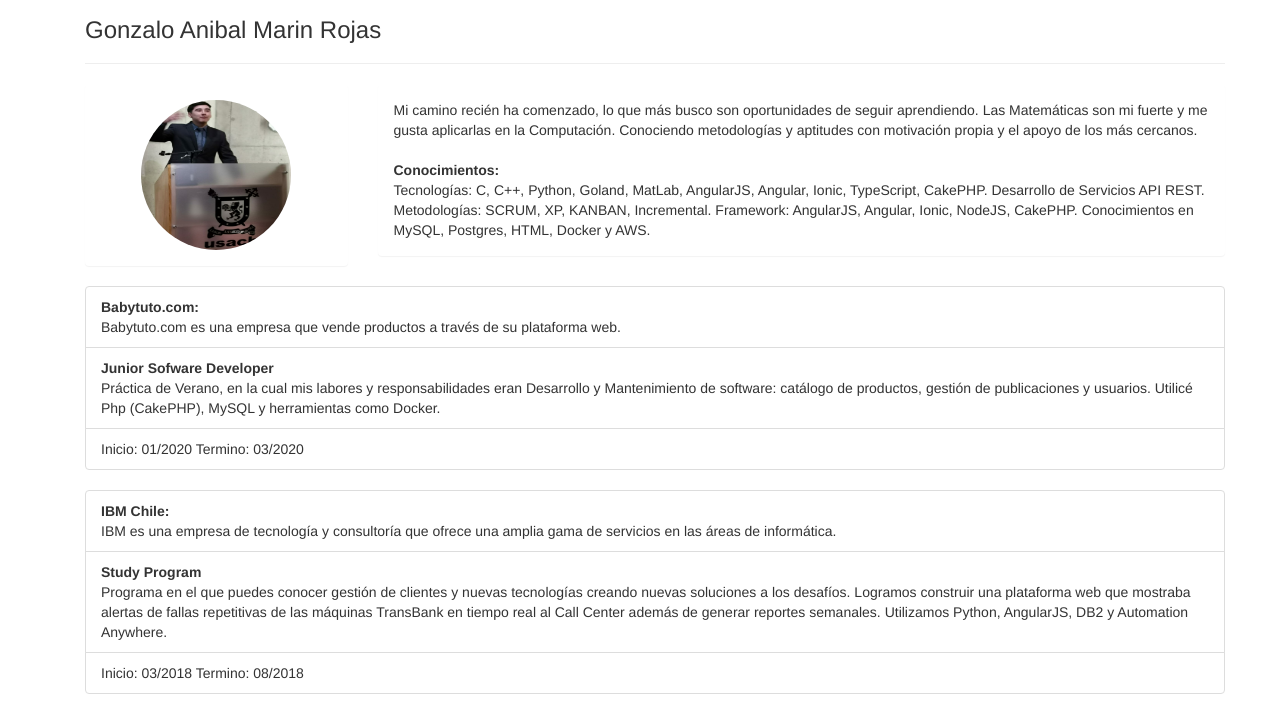
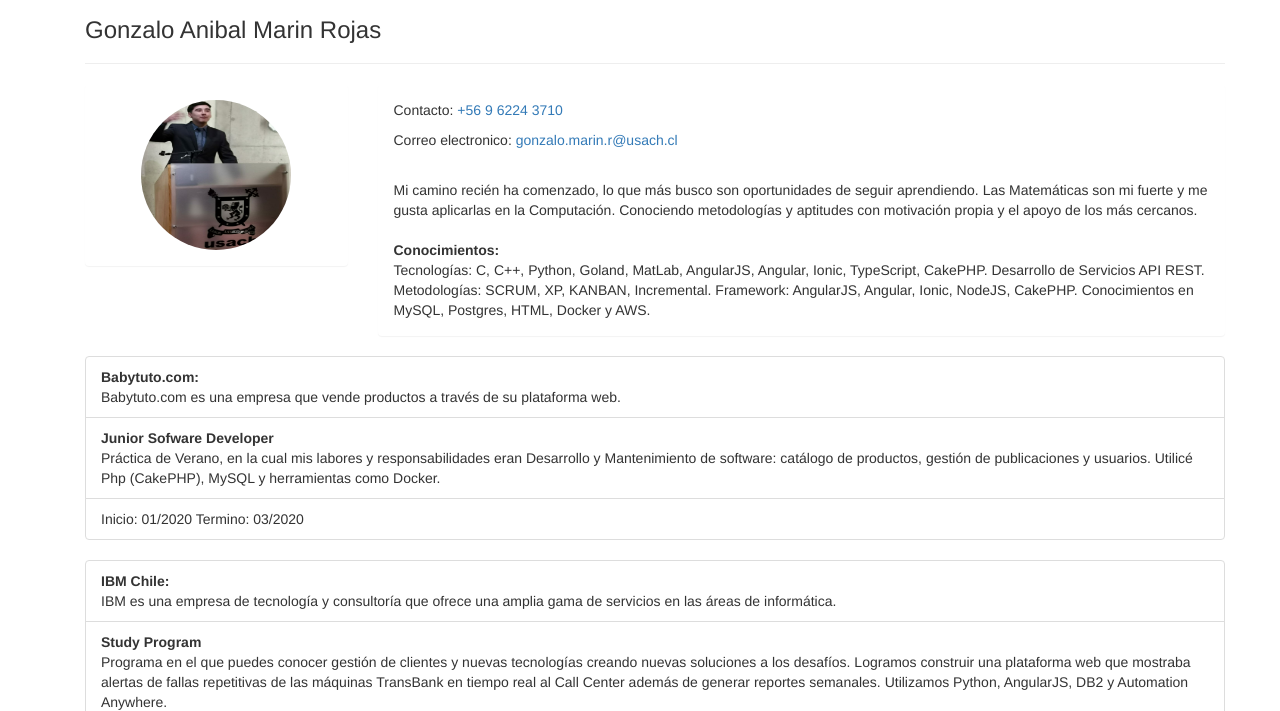
Before and after one commit to Gonzalo-Anibal/Presentacion, a plain HTML site: page app/index.html in a window 1280 px wide. Shown: the part 63-774 px from the top of the page. Drawn offline with nearby package versions, Linux system fonts and the light colour scheme.

Commit message:
Agregar informacion de contacto: Telefono y Mail

```diff
--- a/app/professional-list/professional-list.template.html
+++ b/app/professional-list/professional-list.template.html
@@ -20,6 +20,9 @@
         <div class="col-sm-9">
             <section class="panel">
                 <div class="panel-body">
+                  <p>Contacto: <a href="#" class="text-primary"> {{ professional.phone }} </a></p>
+                  <p>Correo electronico: <a href="#" class="text-primary"> {{ professional.email }} </a></p>
+                  <br>
                     {{ professional.about }}
                     <br>
                     <br>
```
